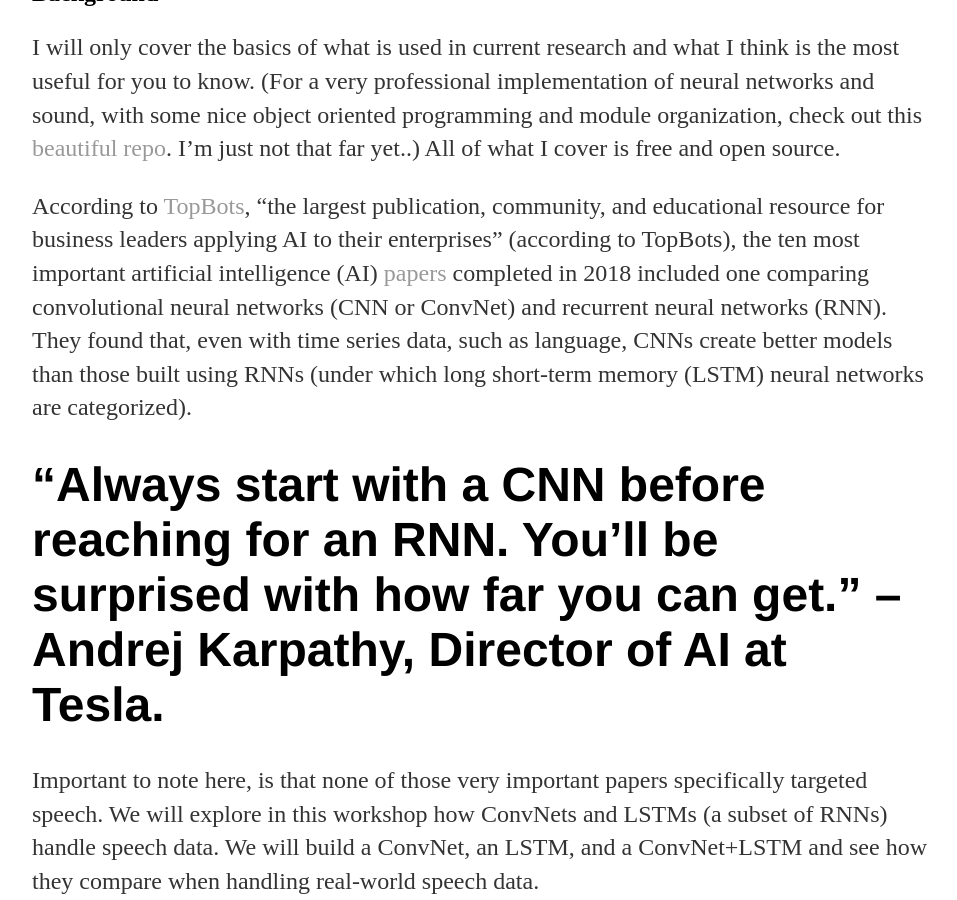
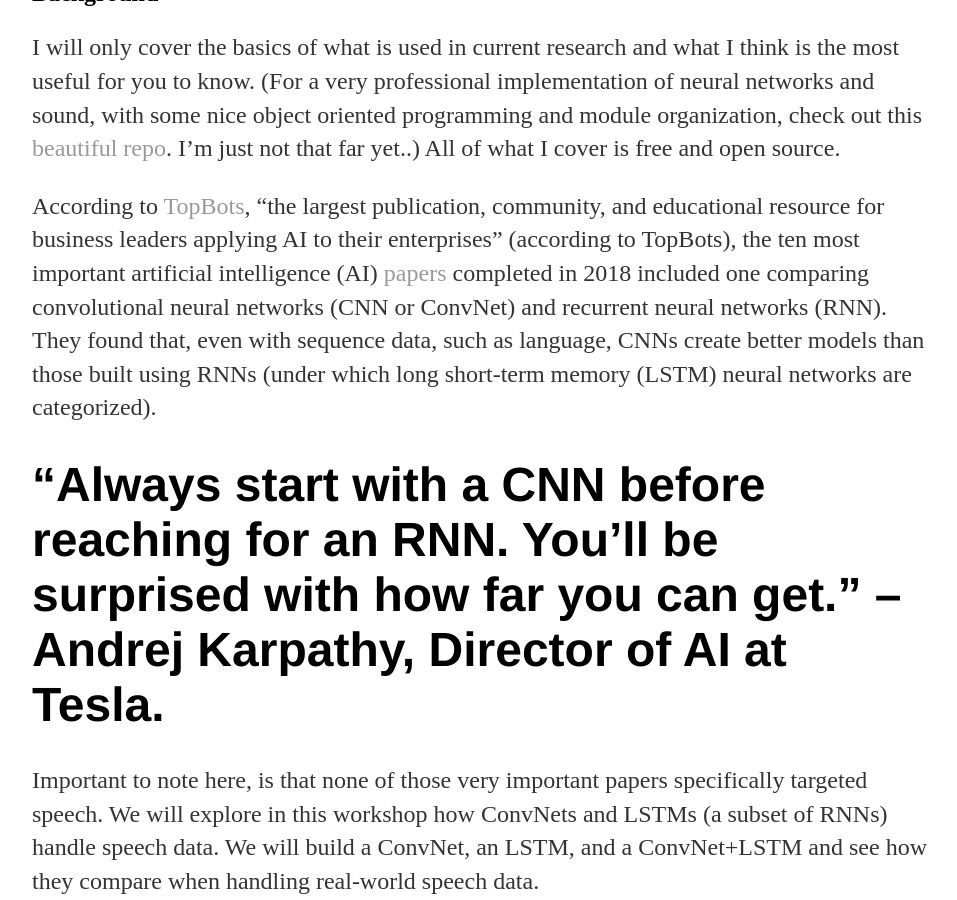
Before and after one commit to a-n-rose/a-n-rose.github.io, a Jekyll site: the page built from _posts/2019-01-13-workshop-pyladies-deeplearning-speech.md, in a window 1280 px wide and 900 px high, scrolled down 949 px. Shown: the whole window, without its empty margins (160-1117 px from the left). Built offline with Jekyll 4.4.1, drawn with Linux system fonts in a browser that asks for light colours.

Commit message:
slight edits

```diff
--- a/_posts/2019-01-13-workshop-pyladies-deeplearning-speech.md
+++ b/_posts/2019-01-13-workshop-pyladies-deeplearning-speech.md
@@ -23,7 +23,7 @@
 
 I will only cover the basics of what is used in current research and what I think is the most useful for you to know. (For a very professional implementation of neural networks and sound, with some nice object oriented programming and module organization, check out this <a href="https://github.com/locuslab/TCN/tree/master/TCN/poly_music">beautiful repo</a>. I'm just not that far yet..) All of what I cover is free and open source.
 
-According to <a href="https://www.topbots.com/">TopBots</a>, "the largest publication, community, and educational resource for business leaders applying AI to their enterprises" (according to TopBots), the ten most important artificial intelligence (AI) <a href="https://www.topbots.com/most-important-ai-research-papers-2018/#ai-paper-2018-4">papers</a> completed in 2018 included one comparing convolutional neural networks (CNN or ConvNet) and recurrent neural networks (RNN). They found that, even with time series data, such as language, CNNs create better models than those built using RNNs (under which long short-term memory (LSTM) neural networks are categorized).
+According to <a href="https://www.topbots.com/">TopBots</a>, "the largest publication, community, and educational resource for business leaders applying AI to their enterprises" (according to TopBots), the ten most important artificial intelligence (AI) <a href="https://www.topbots.com/most-important-ai-research-papers-2018/#ai-paper-2018-4">papers</a> completed in 2018 included one comparing convolutional neural networks (CNN or ConvNet) and recurrent neural networks (RNN). They found that, even with sequence data, such as language, CNNs create better models than those built using RNNs (under which long short-term memory (LSTM) neural networks are categorized).
 
 # “Always start with a CNN before reaching for an RNN. You’ll be surprised with how far you can get.” – Andrej Karpathy, Director of AI at Tesla.
 
```
